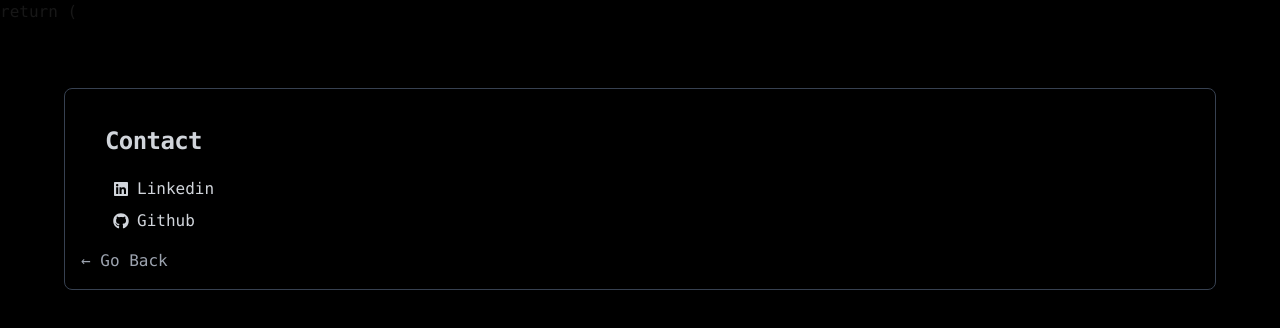
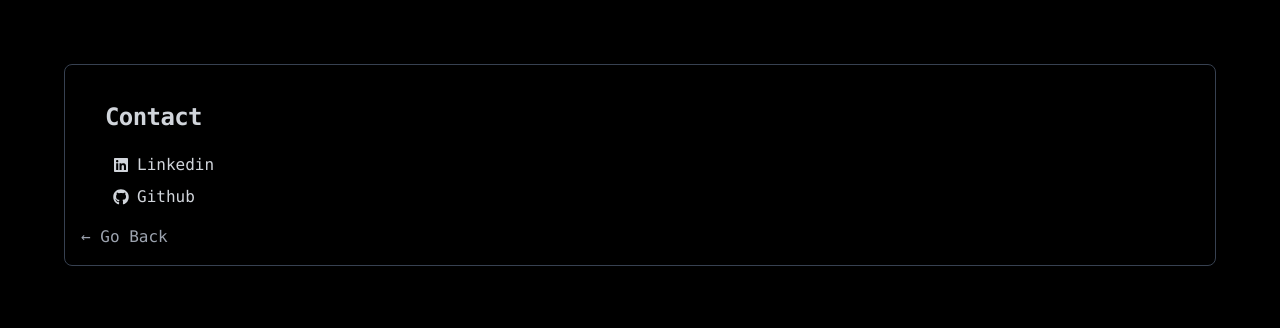
Before and after one commit to isaadev/isaadev.github.io, a Next.js app: page /contact in a window 1280 px wide. Shown: the top 328 px of the page. Built offline with nearby package versions, Linux system fonts and the light colour scheme.

Commit message:
fixed weird string on site

```diff
--- a/app/contact/page.tsx
+++ b/app/contact/page.tsx
@@ -10,7 +10,6 @@ import { FaLinkedin, FaGithub } from 'react-icons/fa';
 export default function Projects() {
     return (
         <>
-            return (
     <div className="p-6">
       <div className="p-10">
         <Card className="border-gray-700 bg-black p-4">
@@ -18,12 +17,14 @@ export default function Projects() {
             <CardTitle className="text-gray-300">Contact</CardTitle>
           </CardHeader>
           <div className="self-center ml-8 mb-4">
-            <a href="https://www.linkedin.com/in/isaals" className="hover:underline hover:underline-offset-4 flex items-center text-gray-300 mb-2">
+            <ul>
+            <li><a href="https://www.linkedin.com/in/isaals" className="hover:underline hover:underline-offset-4 flex items-center text-gray-300 mb-2">
               <FaLinkedin className="mr-2" /> Linkedin
-            </a>
-            <a href="https://www.github.com/isaadev" className="hover:underline hover:underline-offset-4 flex items-center text-gray-300">
+            </a></li>
+            <li><a href="https://www.github.com/isaadev" className="hover:underline hover:underline-offset-4 flex items-center text-gray-300">
               <FaGithub className="mr-2" /> Github
-            </a>
+            </a></li>
+            </ul>
           </div>
           <Link href="/" className="hover:underline hover:underline-offset-4 text-gray-400 my-4">
             ← Go Back
```
